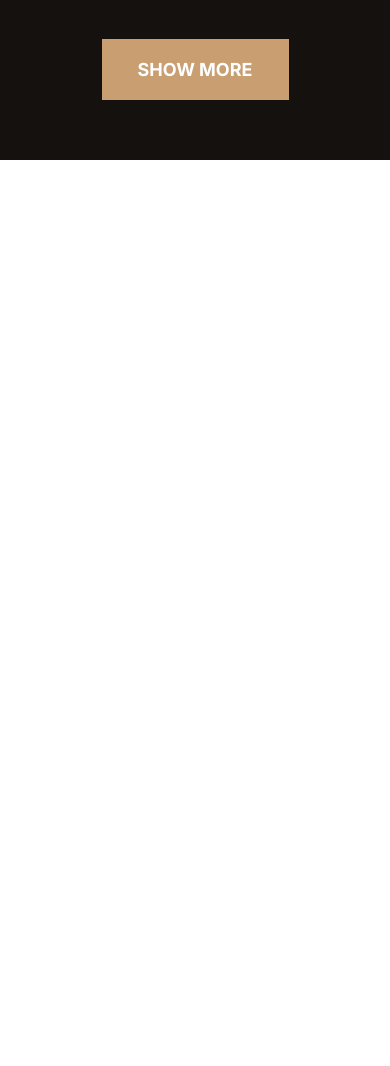
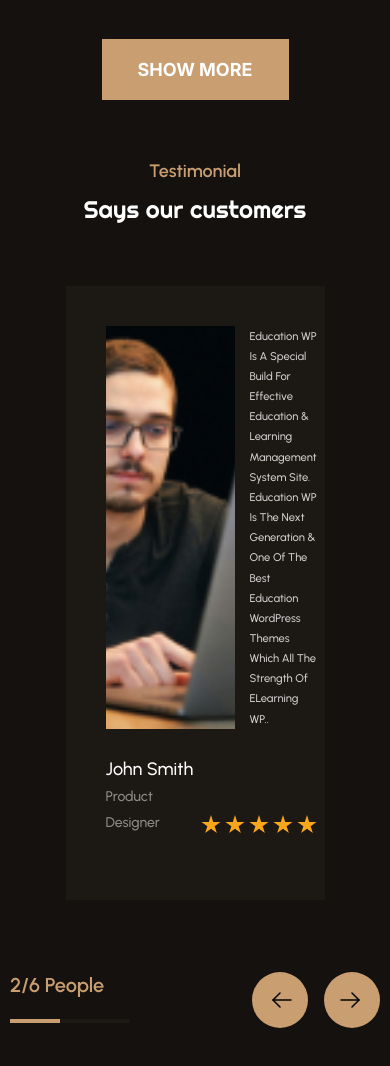
Before and after one commit to d3Lip7on/CoffeeShop, a website: page dist/index.html in a window 390 px wide. Shown: the part 5351-6417 px from the top of the page. Before the commit the page ends 5511 px from the top, so only its background shows below. Drawn offline with Linux system fonts and the light colour scheme.

Commit message:
added -testimonial- slider with bugs

```diff
--- a/src/style/testimonial.scss
+++ b/src/style/testimonial.scss
@@ -13,13 +13,34 @@
 		margin-bottom: 12px;
 	}
 
+	&__window {
+		overflow: hidden;
+		@media screen and (max-width: 1000px) {
+			margin: 0 auto 36px;
+			width: 70%;
+		}
+	}
+
 	&-cards {
+		position: relative;
+		top: 0;
+		left: 0;
 		display: flex;
-		justify-content: space-between;
-		gap: 40px;
+		gap: calc(40 / 1170) * 100%;
 		margin-bottom: 36px;
+
+		transition: left 300ms;
+
+		@media screen and (max-width: 1000px) {
+			margin: 0 auto 36px;
+			gap: 0;
+		}
+
 		&__card {
-			flex: 0 1 565px;
+			flex: 0 0 calc(565 / 1170) * 100%;
+			@media screen and (max-width: 1000px) {
+				flex-basis: 100%;
+			}
 		}
 	}
 
@@ -34,6 +55,7 @@
 		}
 
 		&__img {
+			object-fit: cover;
 		}
 
 		&__description {
@@ -95,20 +117,32 @@
 	}
 
 	&__button {
+		width: 56px;
+		height: 56px;
+		border-radius: 50%;
+		background-repeat: no-repeat;
+		background-position: center;
+		background-color: $colorBrown;
+		background-image: url('../images/testimonial-btn.svg');
 	}
 
 	&__button:hover {
+		background-color: #121315;
+		background-image: url('../images/testimonial-btn-active.svg');
 	}
 
 	&__btn-left {
+		transform: rotate(180deg);
 	}
 
 	&__btn-left:hover {
+		transform: none;
 	}
 
 	&__btn-right {
 	}
 
 	&__btn-right:hover {
+		transform: rotate(180deg);
 	}
 }
```
Also changed, not shown: dist/JS/testimonial.js (added), dist/index.html, dist/style/style.css, 1 other file.
